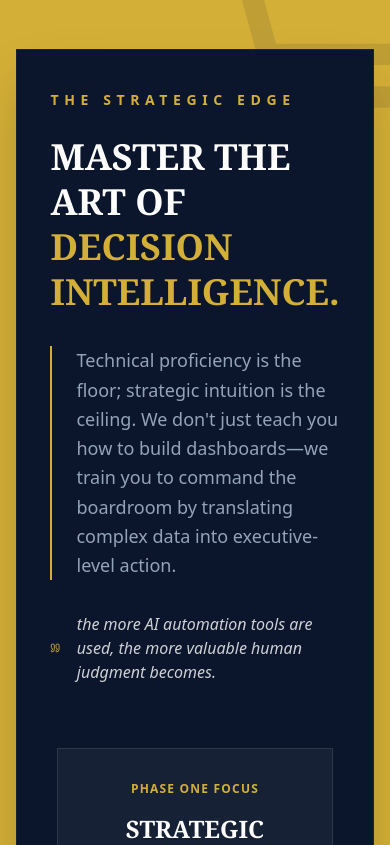
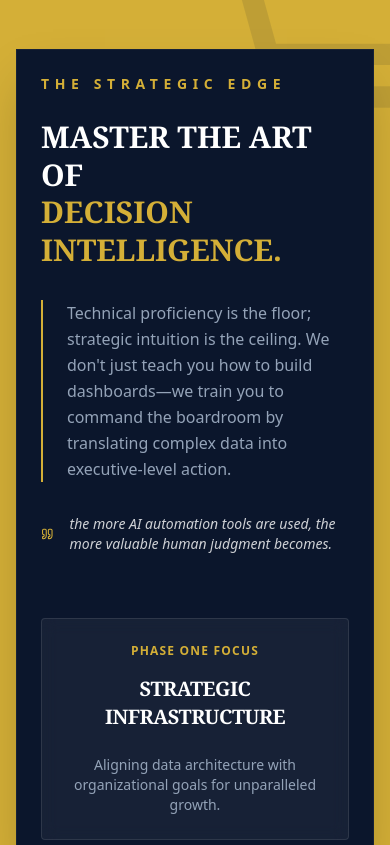
Before and after one commit to Reino-Limited/Reino-Website, a React (Vite) app: page / in a window 390 px wide. Shown: the part 6079-6924 px from the top of the page. Built offline with nearby package versions, Linux system fonts and the light colour scheme.

Commit message:
Update StrategicEdge.tsx

```diff
--- a/src/components/StrategicEdge.tsx
+++ b/src/components/StrategicEdge.tsx
@@ -13,29 +13,31 @@ export default function StrategicEdge() {
         whileInView={{ scale: 1, opacity: 1 }}
         transition={{ duration: 0.8 }}
         viewport={{ once: true }}
-        className="max-w-6xl mx-auto bg-reino-navy p-10 md:p-16 shadow-2xl relative z-10 border border-white/5"
+        className="max-w-6xl mx-auto bg-reino-navy p-6 sm:p-10 md:p-16 shadow-2xl relative z-10 border border-white/5"
       >
         <div className="flex flex-col lg:flex-row items-center justify-between gap-16">
           <div className="lg:w-3/5">
             <span className="text-reino-gold text-sm font-bold tracking-[0.4em] uppercase mb-6 block">
               The Strategic Edge
             </span>
-            <h2 className="text-white text-4xl md:text-5xl font-serif font-semibold mb-8 leading-tight uppercase">
+            <h2 className="text-white text-3xl md:text-5xl font-serif font-semibold mb-8 leading-tight uppercase">
               Master the art of <br />
               <span className="text-reino-gold">decision intelligence.</span>
             </h2>
-            <p className="text-reino-muted text-lg leading-relaxed mb-8 border-l-2 border-reino-gold pl-6 font-sans font-normal">
+            <p className="text-reino-muted text-base md:text-lg leading-relaxed mb-8 border-l-2 border-reino-gold pl-6 font-sans font-normal">
               Technical proficiency is the floor; strategic intuition is the ceiling. We don't just teach you how to build dashboards—we train you to command the boardroom by translating complex data into executive-level action.
             </p>
             <div className="flex items-center gap-4 text-white/80 italic">
               <Quote className="text-reino-gold" size={24} />
-              <span>the more AI automation tools are used, the more valuable human judgment becomes.</span>
+              <span className="text-sm md:text-base">the more AI automation tools are used, the more valuable human judgment becomes.</span>
             </div>
           </div>
 
-          <div className="lg:w-1/3 w-full text-center bg-white/5 p-8 backdrop-blur-sm border border-white/10">
+          <div className="lg:w-1/3 w-full text-center bg-white/5 p-6 sm:p-8 backdrop-blur-sm border border-white/10 rounded-sm">
             <p className="text-reino-gold text-xs uppercase tracking-widest mb-4 font-sans font-extrabold">Phase One Focus</p>
-            <h3 className="text-white text-2xl font-serif font-semibold mb-6 uppercase">Strategic infrastructure</h3>
+            <h3 className="text-white text-xl sm:text-2xl font-serif font-semibold mb-6 uppercase break-words tracking-tight">
+              Strategic infrastructure
+            </h3>
             <p className="text-reino-muted text-sm font-sans font-normal">Aligning data architecture with organizational goals for unparalleled growth.</p>
           </div>
         </div>
```
